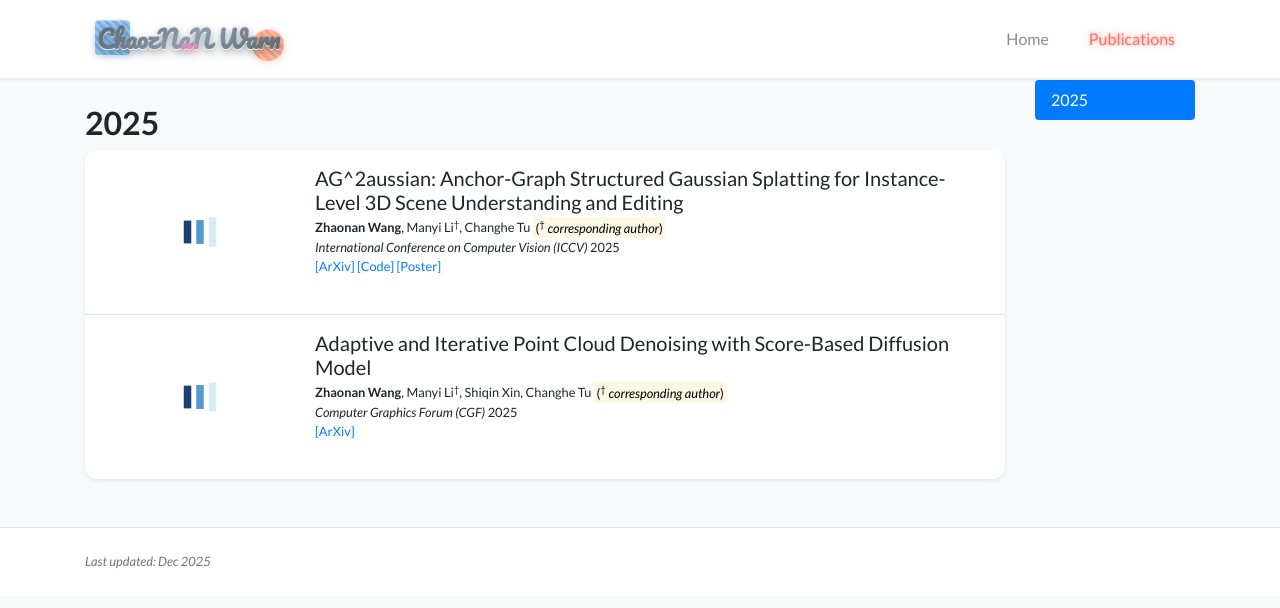
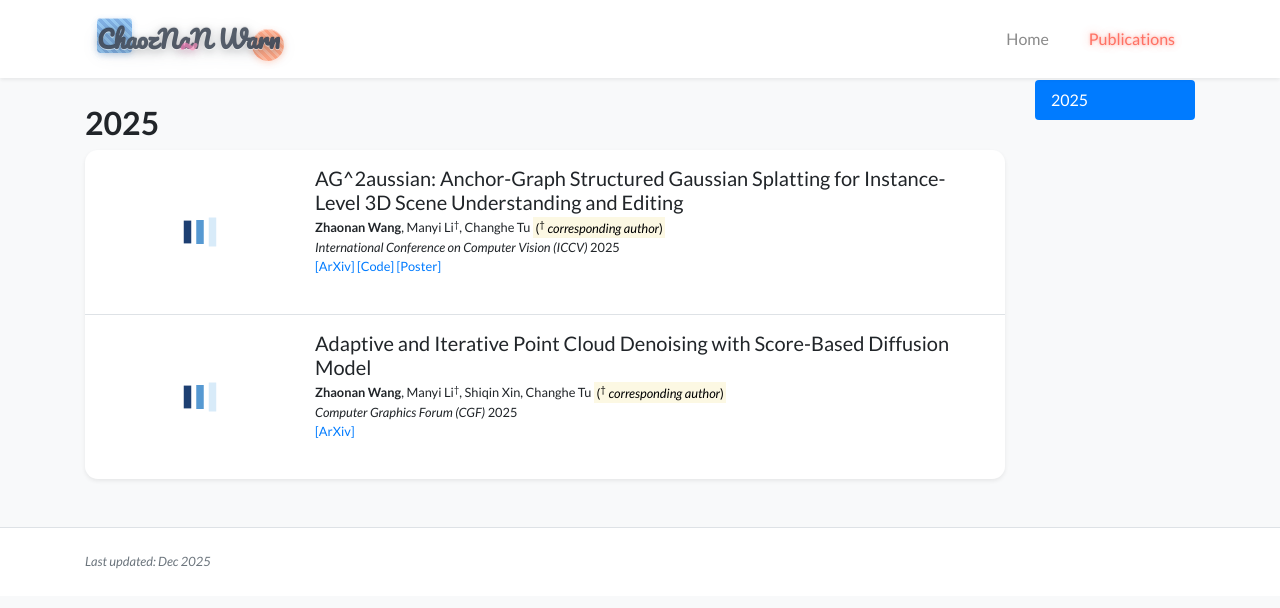
Before and after one commit to DyllanElliia/dyllanelliia.github.io, a Jekyll site: the page built from publications.html, in a window 1280 px wide. Shown: the top 608 px of the page. Built offline with Jekyll 4.4.1, drawn with Linux system fonts in a browser that asks for light colours; nearby versions of some CDN libraries; a style sheet for code colours, icons or effects is not loaded.

Commit message:
Update global.css

```diff
--- a/assets/css/global.css
+++ b/assets/css/global.css
@@ -89,24 +89,24 @@ h1, h2, h3, h4, h5, h6,
 .navbar-brand-text {
     position: relative;
     z-index: 1;
-    /* 液态玻璃基础色 - 加深对比度 */
+    /* 通透深色液态玻璃 */
     background: linear-gradient(
         145deg,
-        rgba(80, 90, 100, 0.95) 0%,
-        rgba(100, 115, 130, 0.9) 30%,
-        rgba(120, 140, 160, 0.85) 50%,
-        rgba(100, 115, 130, 0.9) 70%,
-        rgba(80, 90, 100, 0.95) 100%
+        rgba(45, 55, 72, 0.9) 0%,
+        rgba(55, 65, 81, 0.85) 30%,
+        rgba(40, 50, 65, 0.8) 50%,
+        rgba(55, 65, 81, 0.85) 70%,
+        rgba(45, 55, 72, 0.9) 100%
     );
     -webkit-background-clip: text;
     -webkit-text-fill-color: transparent;
     background-clip: text;
-    /* 增强光影效果提升可读性 */
+    /* 液态玻璃的光影效果 - 增强对比度 */
     filter:
-        drop-shadow(0 1px 0 rgba(255, 255, 255, 0.95))
+        drop-shadow(0 1px 0 rgba(255, 255, 255, 0.6))
         drop-shadow(0 -1px 0 rgba(0, 0, 0, 0.1))
-        drop-shadow(0 2px 3px rgba(0, 0, 0, 0.25))
-        drop-shadow(0 4px 6px rgba(50, 80, 120, 0.2));
+        drop-shadow(0 2px 4px rgba(0, 0, 0, 0.2))
+        drop-shadow(0 4px 8px rgba(50, 60, 80, 0.15));
 }
 
 /* 斜斑马纹装饰基础样式 */
@@ -120,8 +120,8 @@ h1, h2, h3, h4, h5, h6,
 .zebra-square {
     width: 35px;
     height: 35px;
-    top: 7px;
-    left: 10px;
+    top: 5px;
+    left: 12px;
     background: repeating-linear-gradient(
         45deg,
         #4A90D9,
```
